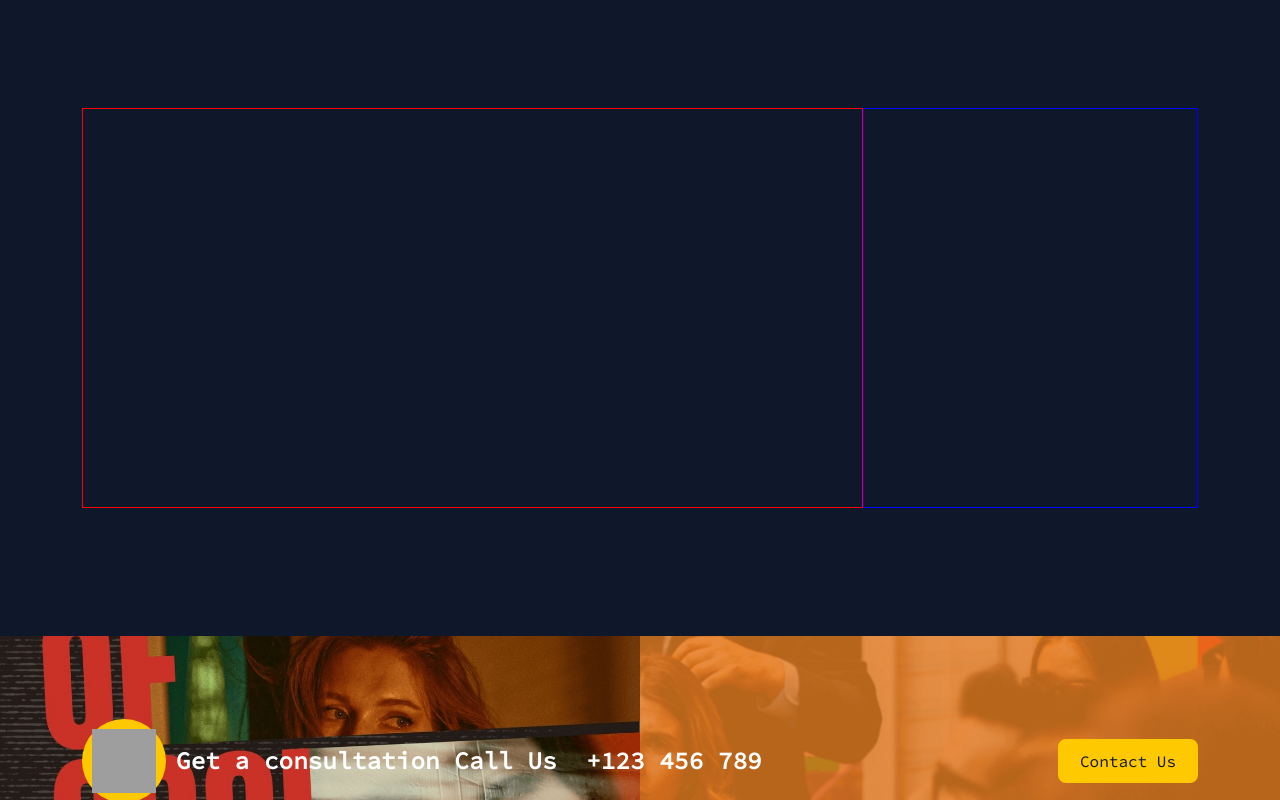
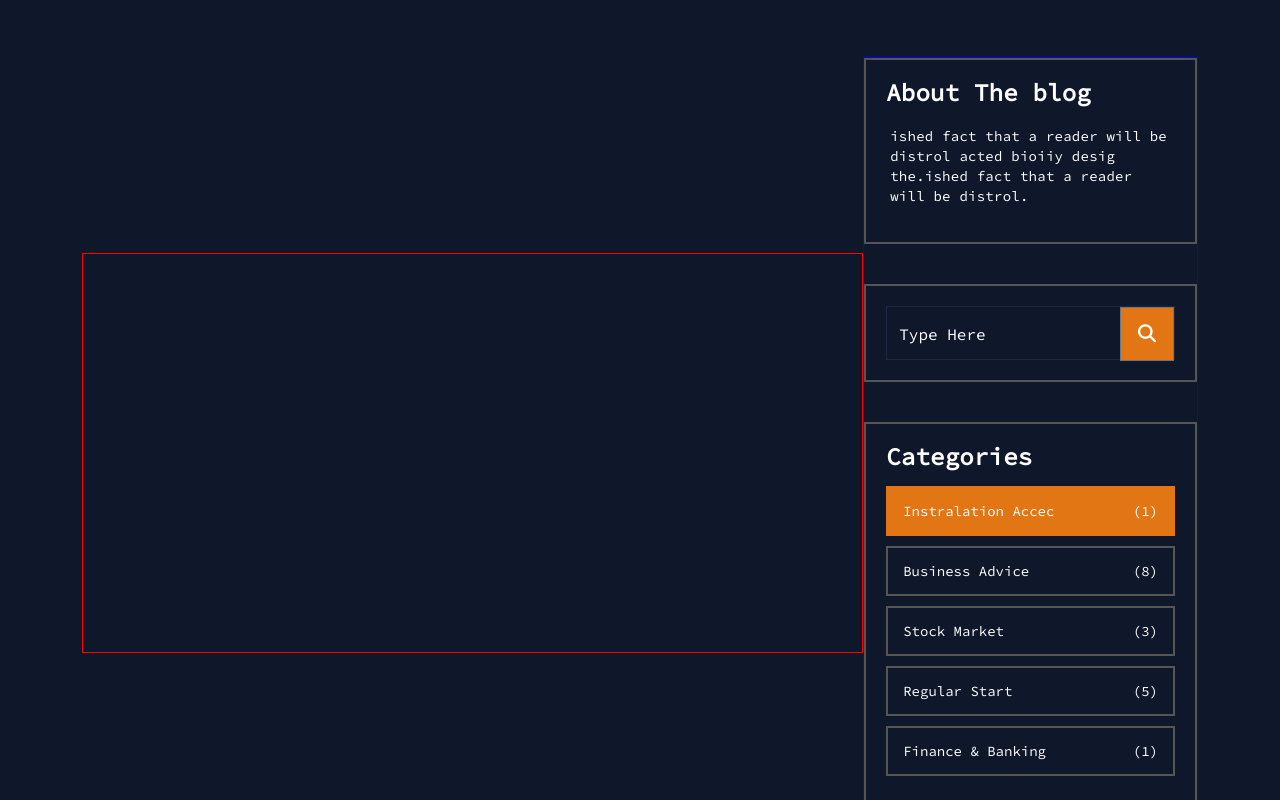
Before and after one commit to castelo-s-hub/movie_site, an Angular app in the folder client/: page /blog in a window 1280 px wide. Shown: the part 540-1340 px from the top of the page. Built offline with nearby package versions, Linux system fonts and the light colour scheme; grey boxes are pictures that could not be loaded.

Commit message:
blog page part 1

```diff
--- a/client/src/app/components/blog/blog.component.html
+++ b/client/src/app/components/blog/blog.component.html
@@ -166,8 +166,49 @@
     <div class="main-wrapper">
       <div class="container">
         <div class="d-lg-flex align-items-center justify-content-between">
-          <div style="min-width: 70%; height: 400px; border: 1px solid red"></div>
-          <div style="width:100%; height: 400px; border: 1px solid blue"></div>
+          <div style="min-width: 70%; min-height: 400px; border: 1px solid red"></div>
+          <div style="width:100%; min-height: 400px; border: 1px solid blue">
+            <div class="container-1">
+              <div>
+                <h3>About The blog</h3>
+                <p class="p-1">ished fact that a reader will be distrol acted bioiiy desig the.ished fact that a reader
+                  will be distrol.</p>
+              </div>
+            </div>
+
+            <div class="container-1">
+              <div class="input-group">
+                <input type="text" class="form-control" aria-label="News Letter" placeholder="Type Here">
+                <button type="button" class="btn btn-outline-secondary"><pre><i class="fa fa-search" aria-hidden="true"></i></pre></button>
+              </div>
+            </div>
+
+            <div class="container-1">
+              <div class="d-flex flex-column align-items-start justify-content-start w-100">
+                <h3>Categories</h3>
+                <button class="cat-button active">
+                  <span>Instralation Accec</span>
+                  <span>(1)</span>
+                </button>
+                <button class="cat-button">
+                  <span>Business Advice</span>
+                  <span>(8)</span>
+                </button>
+                <button class="cat-button">
+                  <span>Stock Market</span>
+                  <span>(3)</span>
+                </button>
+                <button class="cat-button">
+                  <span>Regular Start</span>
+                  <span>(5)</span>
+                </button>
+                <button class="cat-button">
+                  <span>Finance & Banking</span>
+                  <span>(1)</span>
+                </button>
+              </div>
+            </div>
+          </div>
         </div>
       </div>
     </div>
--- a/client/src/app/components/blog/blog.component.scss
+++ b/client/src/app/components/blog/blog.component.scss
@@ -324,7 +324,82 @@
     }
 
     .main-wrapper{
-      margin: 10vw 0;
+      margin: 6vw 0;
+
+      .container-1{
+        width: 100%;
+        border: 2px solid #555555;
+        display: flex;
+        align-items: center;
+        justify-content: center;
+        flex-direction: column;
+        padding: 20px;
+        margin-bottom: 40px;
+
+        .input-group{
+          height: 54px!important;
+          align-items: center;
+          justify-content: center;
+          border: 1px solid #1d2943;
+          border-radius: 0!important;
+
+          .form-control{
+            height: 100%!important;
+            background-color: transparent;
+            outline: none;
+            border: none!important;
+            color: white;
+            border-radius: 0!important;
+          }
+          .form-control:focus{
+            border: 1px solid #e27614!important;
+            outline: none!important;
+            box-shadow: none!important;
+          }
+          .form-control::placeholder{
+            color: white;
+          }
+
+          button{
+            background-color: #e27614;
+            height: 54px;
+            width: 54px;
+            border-radius: 0!important;
+
+            pre{
+              color: white;
+              font-weight: 700;
+              font-size: 18px;
+              margin: 0;
+              padding: 0;
+            }
+          }
+        }
+
+        .cat-button{
+          width: 100%;
+          height: 50px;
+          color: white;
+          border: 2px solid #555555;
+          outline: none;
+          padding: 5px 15px;
+          margin-bottom: 10px;
+          display: flex;
+          align-items: center;
+          justify-content: space-between;
+          background-color: transparent;
+          transition: background-color .3s ease-out;
+
+          &:hover{
+            background-color: #e27614;
+            border: 2px solid #e27614;
+          }
+        }
+        .cat-button.active{
+          background-color: #e27614;
+          border: 2px solid #e27614;
+        }
+      }
     }
 
     .sec-7{
--- a/client/src/styles.scss
+++ b/client/src/styles.scss
@@ -14,6 +14,7 @@ body{
   background-color: #0f172a;
 
   h1, h2, h3, h4, h5, h6{
+    font-family: 'Source Code Pro', monospace!important;
     color: white!important;
     font-weight: bold!important;
   }
```
